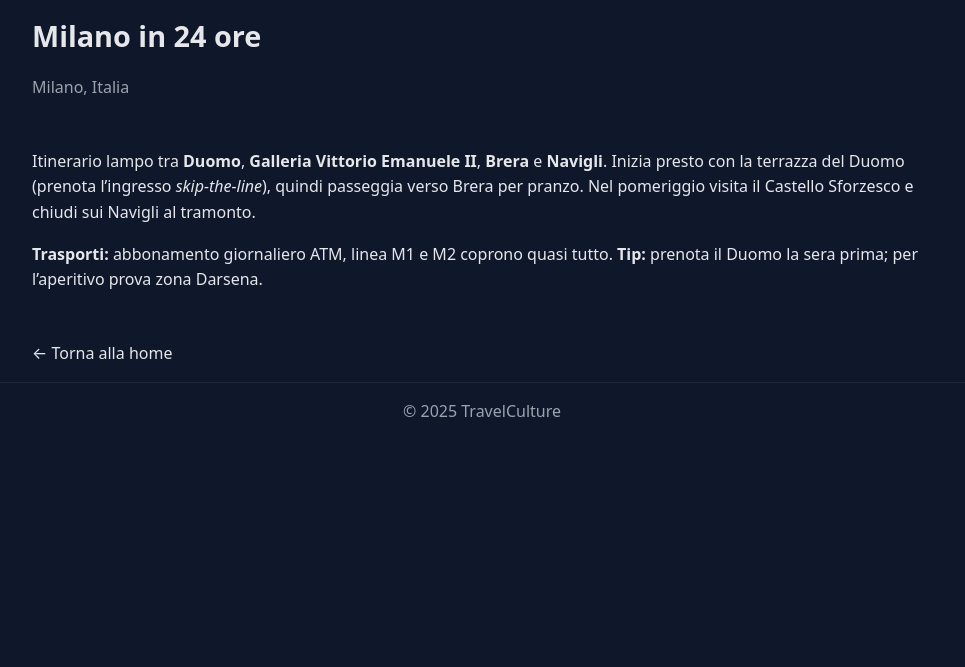
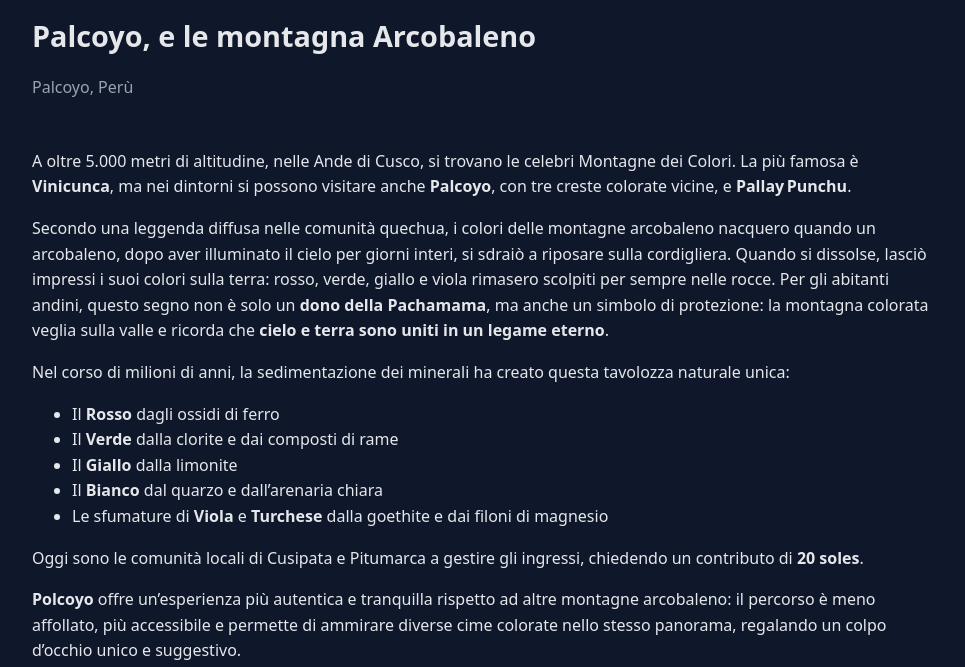
Before and after one commit to trisc-sys/travelculture, a plain HTML site: page articoli/milano.html in a window 1280 px wide. Shown: the part 403-1070 px from the top of the page, without its empty margins (158-1123 px from the left). Before the commit the page ends 844 px from the top, so only its background shows below. Drawn offline with Linux system fonts and the light colour scheme.

Commit message:
Update milano.html

```diff
--- a/articoli/milano.html
+++ b/articoli/milano.html
@@ -33,11 +33,21 @@ footer{border-top:1px solid #1f2937;color:#9ca3af;text-align:center;padding:1rem
 <div class="hero">
 <img src="https://images.unsplash.com/photo-1543349689-9a4d426bee8e?w=1600" alt="Milano" />
 </div>
-<h1>Milano in 24 ore</h1>
-<p class="small">Milano, Italia</p>
+<h1>Palcoyo, e le montagna Arcobaleno</h1>
+<p class="small">Palcoyo, Perù</p>
 <article>
-<p>Itinerario lampo tra <strong>Duomo</strong>, <strong>Galleria Vittorio Emanuele II</strong>, <strong>Brera</strong> e <strong>Navigli</strong>. Inizia presto con la terrazza del Duomo (prenota l’ingresso <em>skip‑the‑line</em>), quindi passeggia verso Brera per pranzo. Nel pomeriggio visita il Castello Sforzesco e chiudi sui Navigli al tramonto.</p>
-<p><strong>Trasporti:</strong> abbonamento giornaliero ATM, linea M1 e M2 coprono quasi tutto. <strong>Tip:</strong> prenota il Duomo la sera prima; per l’aperitivo prova zona Darsena.</p>
+<p> A oltre 5.000 metri di altitudine, nelle Ande di Cusco, si trovano le celebri Montagne dei Colori. La più famosa è <strong>Vinicunca</strong>, ma nei dintorni si possono visitare anche <strong>Palcoyo</strong>, con tre creste colorate vicine, e <strong>Pallay Punchu</strong>. </p>
+<p> Secondo una leggenda diffusa nelle comunità quechua, i colori delle montagne arcobaleno nacquero quando un arcobaleno, dopo aver illuminato il cielo per giorni interi, si sdraiò a riposare sulla cordigliera. Quando si dissolse, lasciò impressi i suoi colori sulla terra: rosso, verde, giallo e viola rimasero scolpiti per sempre nelle rocce. Per gli abitanti andini, questo segno non è solo un <strong>dono della Pachamama</strong>, ma anche un simbolo di protezione: la montagna colorata veglia sulla valle e ricorda che <strong>cielo e terra sono uniti in un legame eterno</strong>.</p>
+<p>Nel corso di milioni di anni, la sedimentazione dei minerali ha creato questa tavolozza naturale unica:</p>
+<ul>
+  <li>Il <strong>Rosso</strong> dagli ossidi di ferro</li>
+  <li>Il <strong>Verde</strong> dalla clorite e dai composti di rame</li>
+  <li>Il <strong>Giallo</strong> dalla limonite</li>
+  <li>Il <strong>Bianco</strong> dal quarzo e dall’arenaria chiara</li>
+  <li>Le sfumature di <strong>Viola</strong> e <strong>Turchese</strong> dalla goethite e dai filoni di magnesio</li>
+</ul>
+<p>Oggi sono le comunità locali di Cusipata e Pitumarca a gestire gli ingressi, chiedendo un contributo di <strong>20 soles</strong>. </p>
+<p> <strong>Polcoyo</strong> offre un’esperienza più autentica e tranquilla rispetto ad altre montagne arcobaleno: il percorso è meno affollato, più accessibile e permette di ammirare diverse cime colorate nello stesso panorama, regalando un colpo d’occhio unico e suggestivo.</p>
 </article>
 <p><a href="/">← Torna alla home</a></p>
 </main>
```
